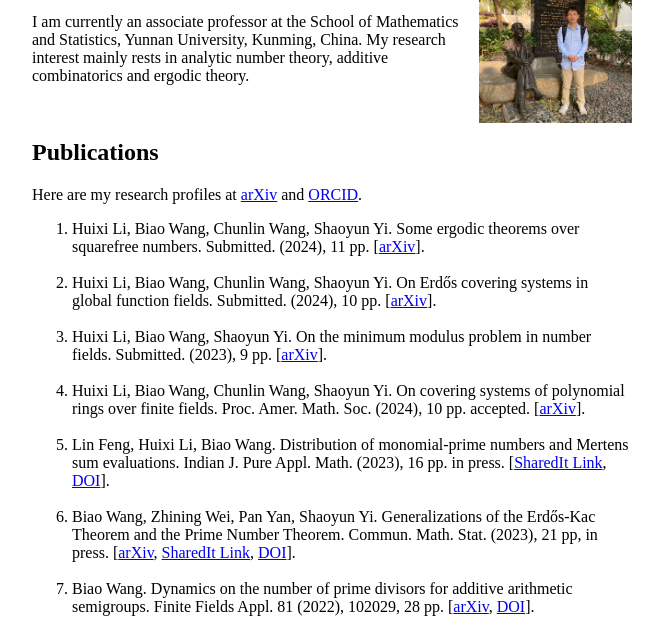
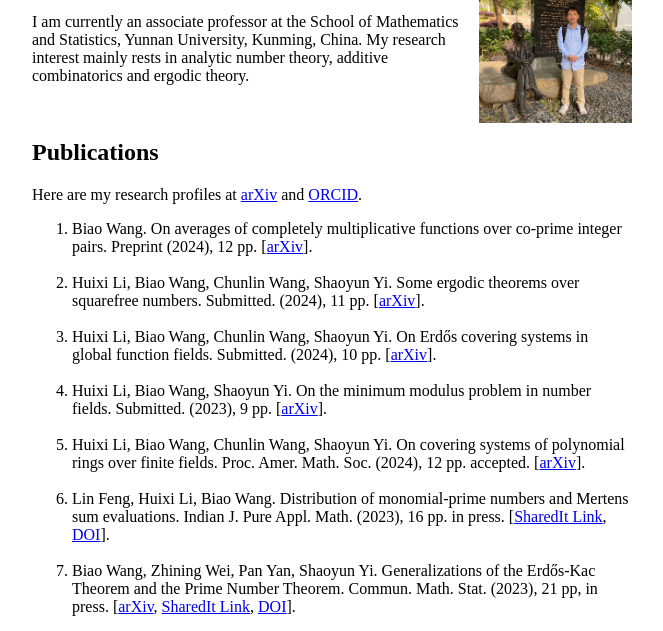
Before and after one commit to b-zeta/biaowang, a plain HTML site: page index.html in a window 1280 px wide. Shown: the part 156-787 px from the top of the page, without its empty margins (308-971 px from the left). Drawn offline with Linux system fonts and the light colour scheme.

Commit message:
Update index.html

```diff
--- a/index.html
+++ b/index.html
@@ -26,6 +26,9 @@ Here are my research profiles at <a href="https://arxiv.org/a/wang_b_5.html">arX
 
 <ol>
 
+    <li>Biao Wang. On averages of completely multiplicative functions over co-prime integer pairs. Preprint (2024), 12 pp. [<a href="https://arxiv.org/pdf/2406.09243.pdf">arXiv</a>].
+<br><br></li>
+
    <li>Huixi Li, Biao Wang, Chunlin Wang, Shaoyun Yi. Some ergodic theorems over squarefree numbers. Submitted. (2024), 11 pp. [<a href="https://arxiv.org/pdf/2405.18157.pdf">arXiv</a>].
 <br><br></li>
 
@@ -35,7 +38,7 @@ Here are my research profiles at <a href="https://arxiv.org/a/wang_b_5.html">arX
    <li>Huixi Li, Biao Wang, Shaoyun Yi. On the minimum modulus problem in number fields. Submitted. (2023), 9 pp. [<a href="https://arxiv.org/pdf/2302.05946.pdf">arXiv</a>].
 <br><br></li>
 
-   <li>Huixi Li, Biao Wang, Chunlin Wang, Shaoyun Yi. On covering systems of polynomial rings over finite fields. Proc. Amer. Math. Soc. (2024), 10 pp. accepted. [<a href="https://arxiv.org/pdf/2308.05378.pdf">arXiv</a>].
+   <li>Huixi Li, Biao Wang, Chunlin Wang, Shaoyun Yi. On covering systems of polynomial rings over finite fields. Proc. Amer. Math. Soc. (2024), 12 pp. accepted. [<a href="https://arxiv.org/pdf/2308.05378.pdf">arXiv</a>].
 <br><br></li>
 
    <li>Lin Feng, Huixi Li, Biao Wang. Distribution of monomial-prime numbers and Mertens sum evaluations.
```
